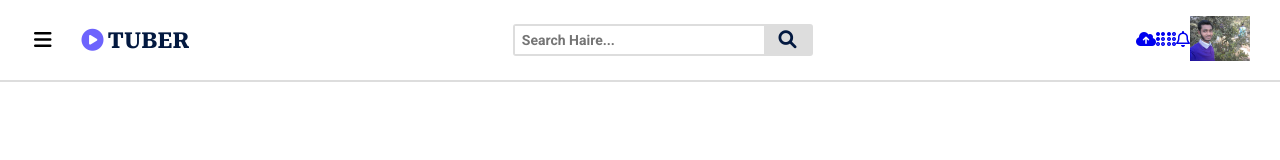
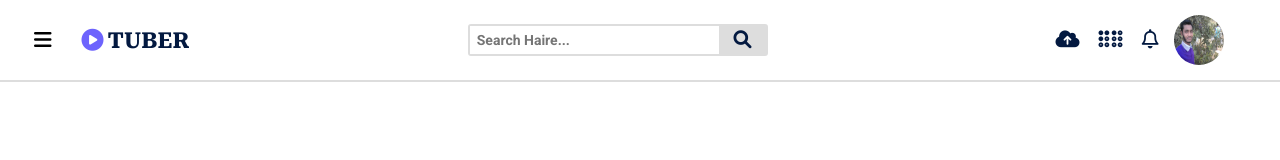
Before and after one commit to Developer-Faras/tuber, a plain HTML site: page index.html in a window 1280 px wide. Drawn offline with Linux system fonts and the light colour scheme.

Commit message:
Complate Navbar

```diff
--- a/scss/style.scss
+++ b/scss/style.scss
@@ -93,9 +93,28 @@
             display: flex;
             align-items: center;
 
-            img{
-                width: 60px;
+            .button{
+                display: block;
+                margin: 0.4rem;
+                padding: 0.2rem;
+                font-size: 1.2rem;
+                color: $black;
+
+                &.profile{
+                    display: block;
+                    width: 50px;
+                    height: 50px;
+                    border-radius: 100px;
+                    overflow: hidden;
+                    padding: 0;
+
+                    img{
+                        width: 100%;
+                        height: 100%;
+                    }
+                }
             }
+
         }
     }
 }
```
Also changed, not shown: css/style.css, 1 other file.
